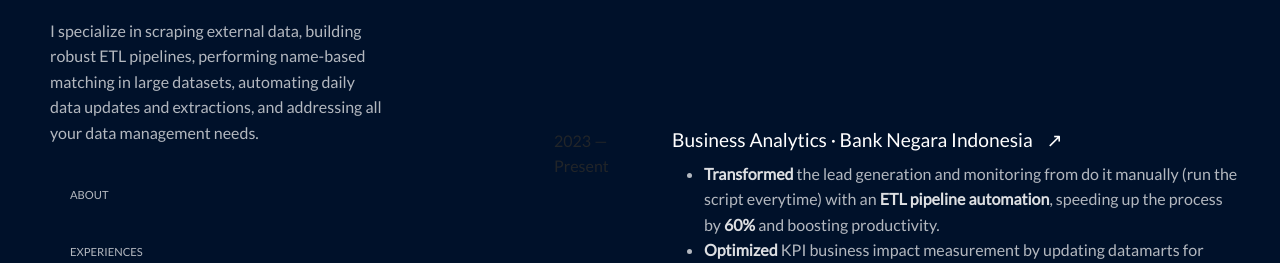
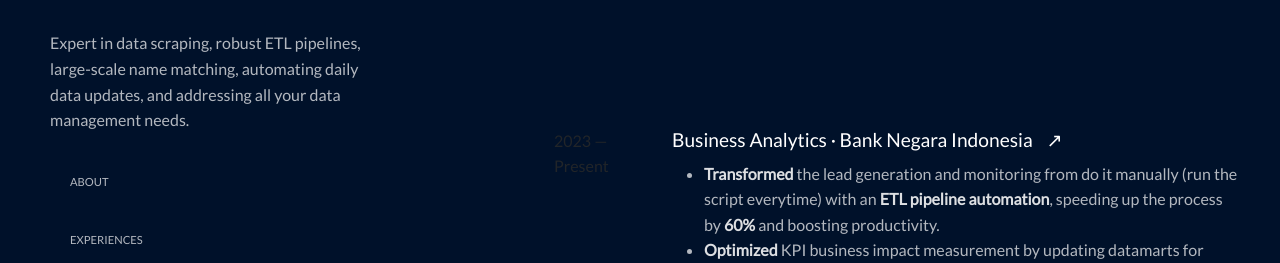
Before and after one commit to brdx88/brdx88.github.io, a plain HTML site: page index.html in a window 1280 px wide. Shown: the part 268-531 px from the top of the page. Drawn offline with nearby package versions, Linux system fonts and the light colour scheme.

Commit message:
enhance description again

```diff
--- a/index.html
+++ b/index.html
@@ -29,7 +29,7 @@
                 <h1>Brian Cusuanto</h1>
                 <h2>Data Engineer</h2>
                 <br>
-                <p class="description">I specialize in scraping external data, building robust ETL pipelines, performing name-based matching in large datasets, automating daily data updates and extractions, and addressing all your data management needs.</p>
+                <p class="description">Expert in data scraping, robust ETL pipelines, large-scale name matching, automating daily data updates, and addressing all your data management needs.</p>
                 <nav class="nav flex-column">
                     <a class="nav-link custom-link" href="#about">ABOUT</a>
                     <a class="nav-link custom-link" href="#experiences">EXPERIENCES</a>
```
